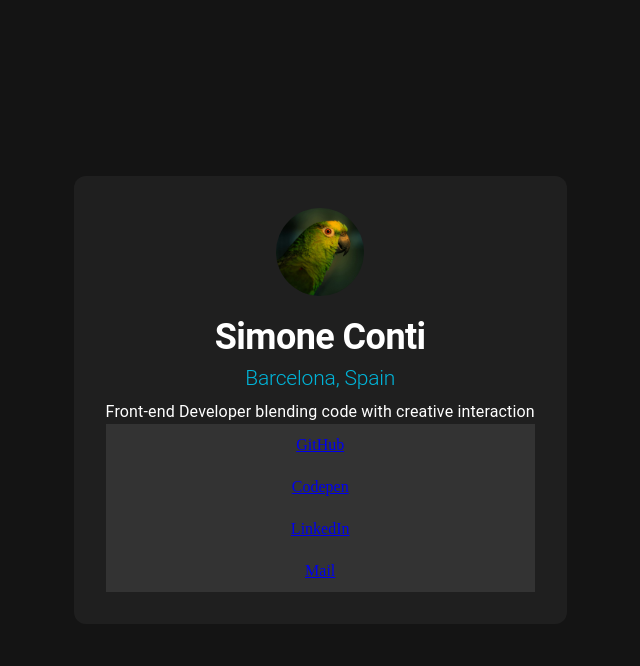
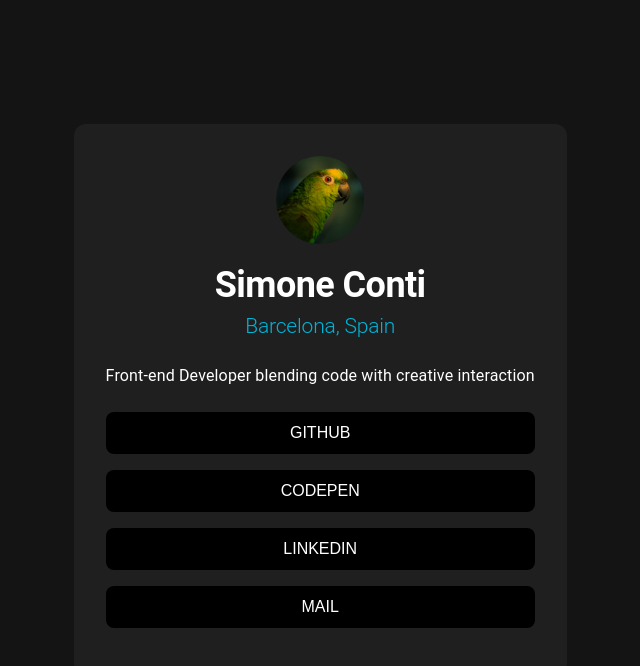
Before and after one commit to simonecontidev/nextjs-social-profile, a Next.js app: page / in a window 1280 px wide. Shown: the top 666 px of the page, without its empty margins (315-955 px from the left). Built offline with nearby package versions, Linux system fonts and the light colour scheme.

Commit message:
Style Link components
Signed-off-by: simonecontidev <barriotropical@gmail.com>

```diff
--- a/src/components/Cards.tsx
+++ b/src/components/Cards.tsx
@@ -2,7 +2,7 @@ import React from 'react';
 import Box from '@mui/material/Box';
 import Typography from '@mui/material/Typography';
 import Image from 'next/image';
-import CustomLink from './CustomLink'; // 👈 importa il TUO componente
+import CustomLink from './CustomLink';
 
 const links = [
   { linkTitle: "GitHub", link: "https://github.com/simonecontidev" },
@@ -26,22 +26,22 @@ const Card = () => {
         alt="Portrait"
         width={88}
         height={88}
-        style={{ borderRadius: "50%" }}
+        style={{ borderRadius: "50%", marginBottom: "1,5rem" }}
       />
       <Typography
         variant="h1"
-        sx={{ fontSize: "2.25rem", fontWeight: 700, color: "#FFFFFF", marginTop: "1rem" }}
+        sx={{ fontSize: "2.25rem", fontWeight: 700, color: "#FFFFFF", marginTop: "1rem", marginBottom: "0.5rem" }}
       >
         Simone Conti
       </Typography>
       <Typography
         variant="h2"
         className="neon"
-        sx={{ fontSize: "1.3125rem", marginTop: "0.5rem" }}
+        sx={{ fontSize: "1.3125rem", marginTop: "0.5rem",  marginBottom: "1.5rem"  }}
       >
         Barcelona, Spain
       </Typography>
-      <Typography sx={{ fontSize: "1rem", marginTop: "0.5rem" }}>
+      <Typography sx={{ fontSize: "1rem", marginTop: "0.5rem", marginBottom: "1.5rem"  }}>
         Front-end Developer blending code with creative interaction
       </Typography>
 
--- a/src/components/CustomLink.tsx
+++ b/src/components/CustomLink.tsx
@@ -7,8 +7,9 @@ interface LinkProps {
 }
 
 const CustomLink = ({ linkData }: LinkProps) => {
-  return <Box className="linkBackground" sx={{ padding: "0.75rem 5.625rem"}}>
-  <Link href={linkData.link} target="_blank">
+  return <Box className="linkBackground" sx={{ padding: "0.75rem 5.625rem", width: "300", borderRadius: "0.5rem", marginBottom: "1rem", backgroundColor: "#000", color: "#fff", cursor: "pointer", "&:hover": { backgroundColor: "#333333" } }}>
+  <Link href={linkData.link} target="_blank"
+  style={{ textDecoration: "none", color: "#fff", fontWeight: 500, textTransform: "uppercase", fontFamily: "Arial, sans-serif" }}>
   {linkData.linkTitle}
   </Link>
  </Box>
```
